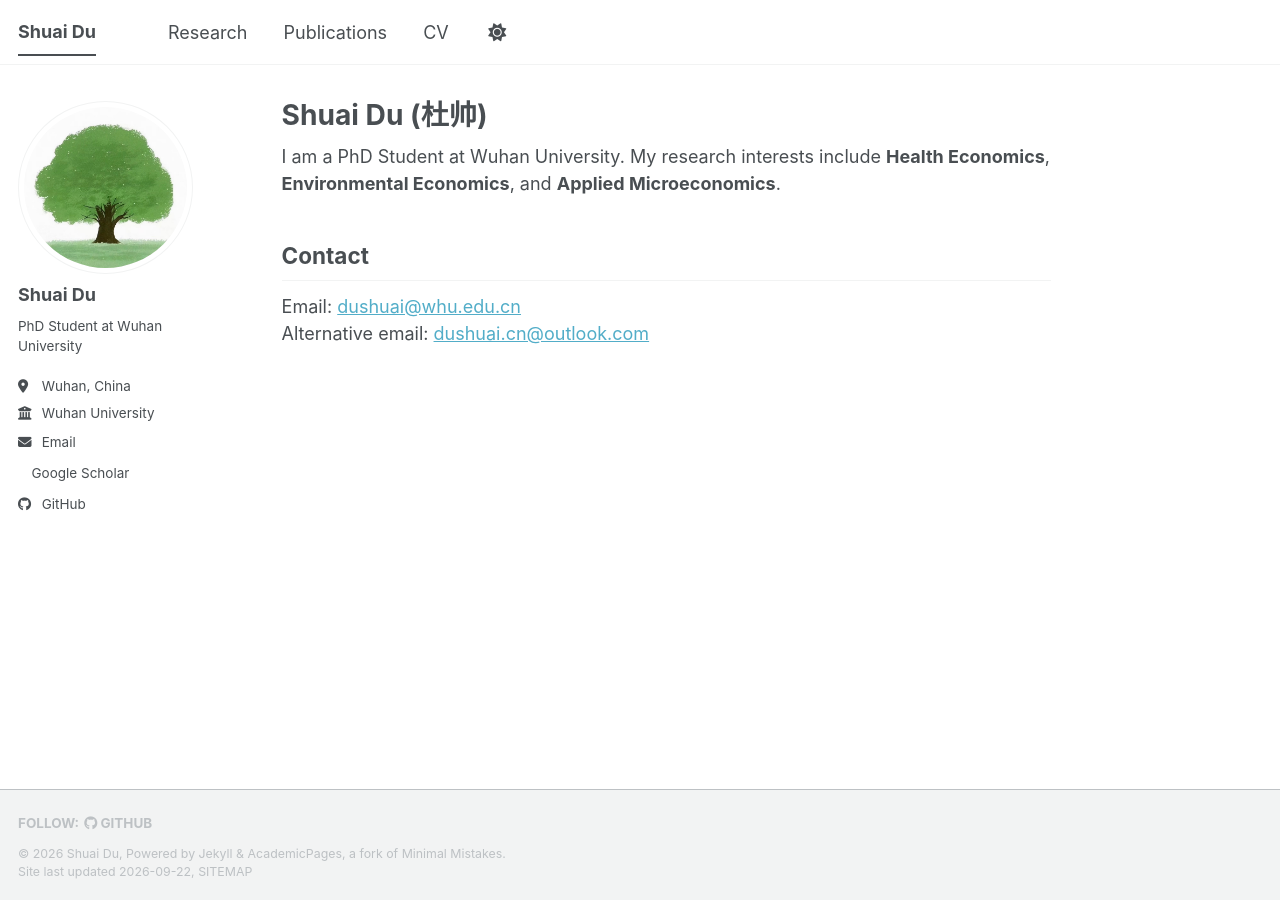
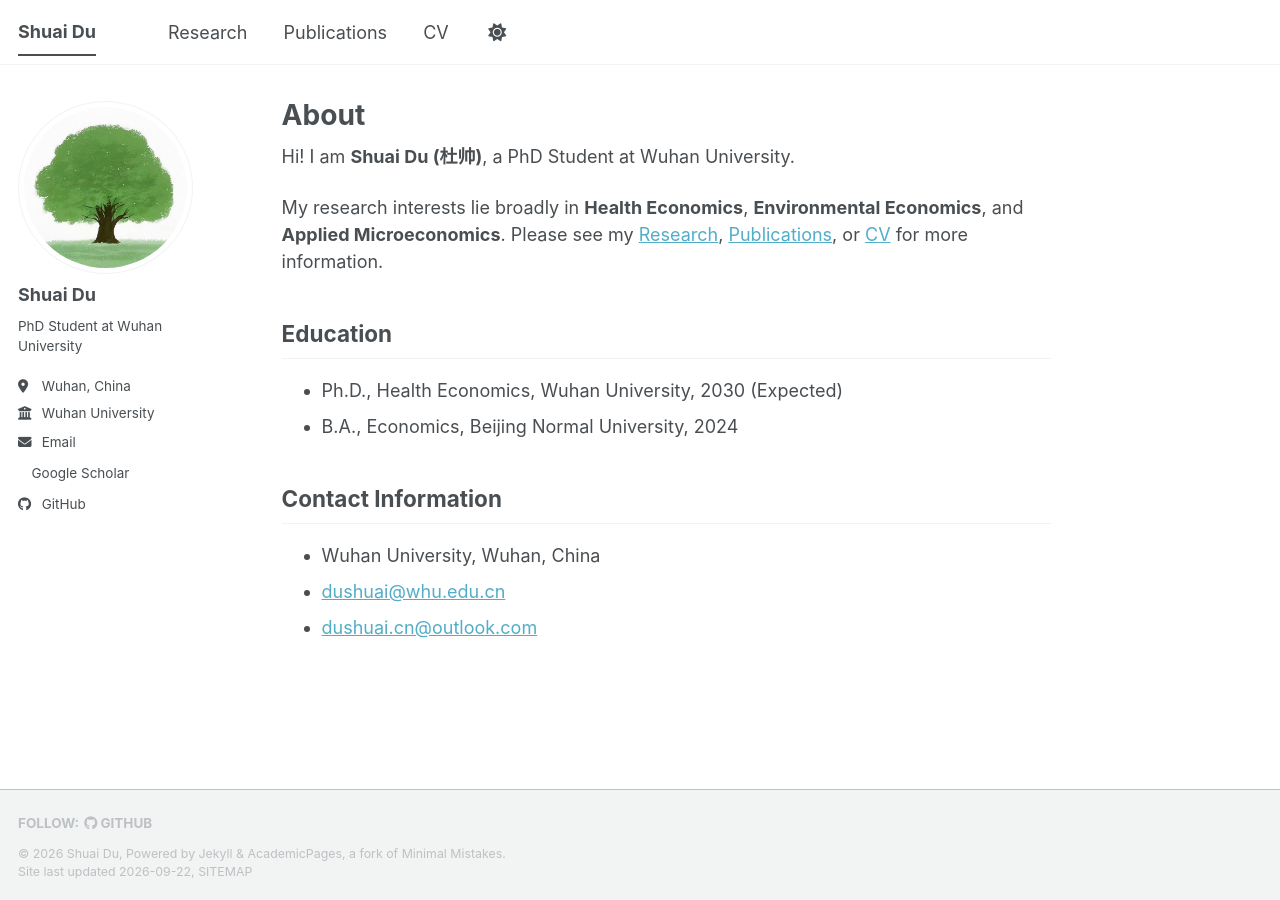
Before and after one commit to shuai-du/shuai-du.github.io, a Jekyll site: the page built from _pages/about.md, in a window 1280 px wide. Built offline with Jekyll 4.4.1, drawn with Linux system fonts in a browser that asks for light colours; a style sheet for code colours, icons or effects is not loaded.

Commit message:
Redesign homepage in concise academic style

```diff
--- a/_pages/about.md
+++ b/_pages/about.md
@@ -1,15 +1,23 @@
 ---
 permalink: /
-title: "Shuai Du (杜帅)"
+title: "About"
 author_profile: true
 redirect_from:
   - /about/
   - /about.html
 ---
 
-I am a PhD Student at Wuhan University. My research interests include **Health Economics**, **Environmental Economics**, and **Applied Microeconomics**.
+Hi! I am **Shuai Du (杜帅)**, a PhD Student at Wuhan University.
 
-## Contact
+My research interests lie broadly in **Health Economics**, **Environmental Economics**, and **Applied Microeconomics**. Please see my [Research](/research/), [Publications](/publications/), or [CV](/cv/) for more information.
 
-Email: [dushuai@whu.edu.cn](mailto:dushuai@whu.edu.cn)
-Alternative email: [dushuai.cn@outlook.com](mailto:dushuai.cn@outlook.com)
+## Education
+
+- Ph.D., Health Economics, Wuhan University, 2030 (Expected)
+- B.A., Economics, Beijing Normal University, 2024
+
+## Contact Information
+
+- Wuhan University, Wuhan, China
+- [dushuai@whu.edu.cn](mailto:dushuai@whu.edu.cn)
+- [dushuai.cn@outlook.com](mailto:dushuai.cn@outlook.com)
```
